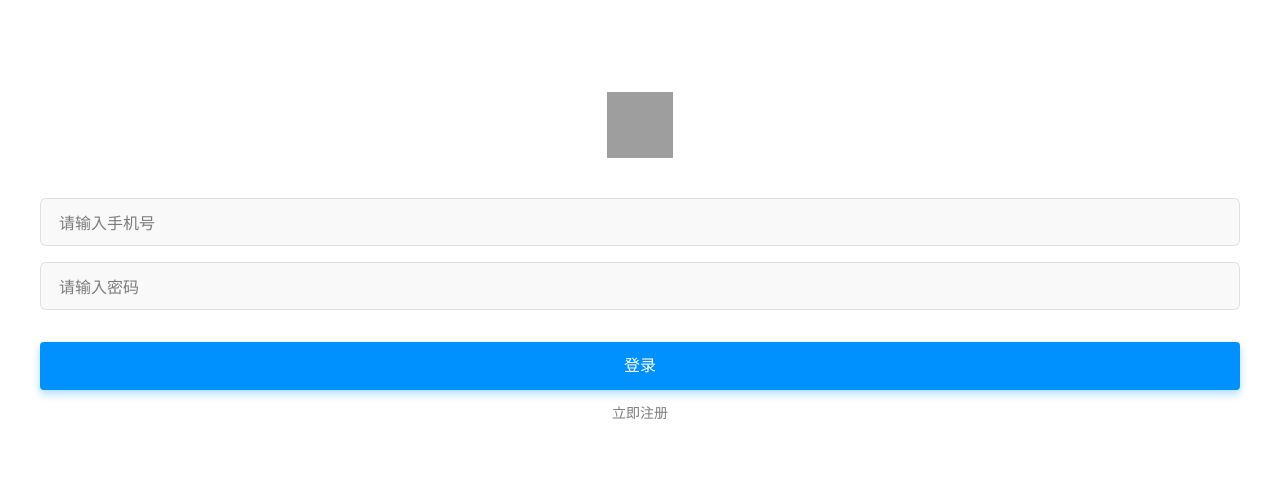
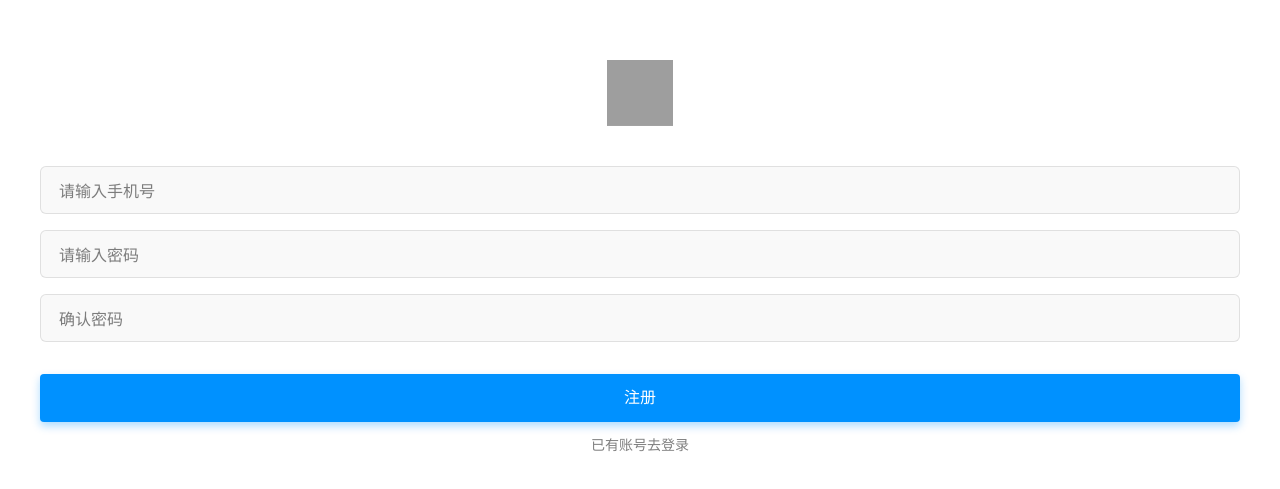
Before and after one commit to Zidoing/jingdong, a Vue app: page /#/register in a window 1280 px wide. Before the commit this address led to /#/login. Shown: the part 143-632 px from the top of the page. Built offline with nearby package versions, Linux system fonts and the light colour scheme; grey boxes are pictures that could not be loaded.

Commit message:
- finish toast功能

```diff
--- a/package.json
+++ b/package.json
@@ -8,6 +8,7 @@
     "lint": "vue-cli-service lint"
   },
   "dependencies": {
+    "axios": "^0.21.1",
     "core-js": "^3.6.5",
     "normalize.css": "^8.0.1",
     "vue": "^3.0.0",
--- /dev/null
+++ b/src/components/Toast.vue
@@ -0,0 +1,25 @@
+<template>
+  <div class="toast">{{ message }}</div>
+</template>
+
+<script>
+export default {
+  name: 'Toast',
+  props: ['message'],
+  setup (props) {
+  }
+}
+</script>
+
+<style scoped lang="scss">
+.toast {
+  position: fixed;
+  left: 50%;
+  top: 50%;
+  transform: translate(-50%, -50%);
+  background: rgba(0, 0, 0, .35);
+  padding: .1rem;
+  border-radius: .05rem;
+  color: #fff;
+}
+</style>
--- a/src/router/index.js
+++ b/src/router/index.js
@@ -1,6 +1,7 @@
 import { createRouter, createWebHashHistory } from 'vue-router'
 import Home from '@/views/home/Home'
 import Login from '@/views/login/Login'
+import Register from '@/views/register/Register'
 
 const routes = [
   {
@@ -11,6 +12,18 @@
     path: '/login',
     name: 'Login',
     component: Login,
+    beforeEnter (to, form, next) {
+      const isLogin = localStorage.isLogin
+      if (isLogin) {
+        next({ name: 'Home' })
+      } else {
+        next()
+      }
+    }
+  }, {
+    path: '/register',
+    name: 'Register',
+    component: Register,
     beforeEnter (to, form, next) {
       const isLogin = localStorage.isLogin
       if (isLogin) {
@@ -37,10 +50,10 @@
 router.beforeEach((to, from, next) => {
   const isLogin = localStorage.isLogin
 
-  if (isLogin || to.name === 'Login') {
+  if (!isLogin && (to.name !== 'Login' && to.name !== 'Register')) {
+    next({ name: 'Login' })
+  } else {
     next()
-  } else {
-    next({ name: 'Login' })
   }
 })
 export default router
--- /dev/null
+++ b/src/utils/request.js
@@ -0,0 +1,16 @@
+import axios from 'axios'
+
+export const post = (url, data = {}) => {
+  return new Promise((resolve, reject) => {
+    axios.post(url, data, {
+      baseURL: 'https://www.fastmock.site/mock/ae8e9031947a302fed5f92425995aa19/jd',
+      headers: {
+        'Content-Type': 'application/json'
+      }
+    }).then(response => {
+      resolve(response.data)
+    }, err => {
+      reject(err)
+    })
+  })
+}
--- a/src/views/login/Login.vue
+++ b/src/views/login/Login.vue
@@ -2,31 +2,76 @@
   <div class="wrapper">
     <img src="http://www.dell-lee.com/imgs/vue3/user.png" alt="" class="wrapper__img">
     <div class="wrapper__input">
-      <input type="text" class="wrapper__input__content" placeholder="请输入手机号">
+      <input
+        type="text"
+        class="wrapper__input__content"
+        placeholder="请输入用户名"
+        v-model="data.username"
+      >
     </div>
     <div class="wrapper__input">
-      <input type="password" class="wrapper__input__content" placeholder="请输入密码">
+      <input type="password" class="wrapper__input__content" placeholder="请输入密码" v-model="data.password">
     </div>
     <div class="wrapper__login-button" @click="handleLogin">登录</div>
-    <div class="wrapper__login-link">立即注册</div>
+    <div class="wrapper__login-link" @click="handleRegisterClick">立即注册</div>
+    <Toast v-if="data.showToast" :message="data.toastMessage"/>
   </div>
 </template>
 
 <script>
 import { useRouter } from 'vue-router'
+import axios from 'axios'
+import { reactive } from 'vue'
+import { post } from '@/utils/request'
+import Toast from '@/components/Toast'
+
+axios.defaults.headers.post['Content-Type'] = 'application/json'
 
 export default {
   name: 'Login',
+  components: { Toast },
   setup () {
     const router = useRouter()
-
-    const handleLogin = () => {
-      localStorage.isLogin = true
-      router.push({ name: 'Home' })
+    const data = reactive({
+      username: '',
+      password: '',
+      showToast: true,
+      toastMessage: ''
+    })
+    const handleLogin = async () => {
+      const result = await post('/api/user/login', {
+        username: data.username,
+        password: data.password
+      })
+      console.log(result)
+      if (result?.errno !== 0) {
+        data.showToast = false
+        // localStorage.isLogin = true
+        // router.push({ name: 'Home' })
+      } else {
+        data.showToast = true
+        data.toastMessage = '登录失败'
+        setTimeout(() => {
+          data.showToast = false
+          data.toastMessage = ''
+        }, 2000)
+      }
+      //   .then(res => {
+      //   alert('成功')
+      //   localStorage.isLogin = true
+      //   router.push({ name: 'Home' })
+      // }).catch(() => {
+      //   alert('失败')
+      // })
     }
 
+    const handleRegisterClick = () => {
+      router.push({ name: 'Register' })
+    }
     return {
-      handleLogin
+      handleLogin,
+      handleRegisterClick,
+      data
     }
   }
 }
--- /dev/null
+++ b/src/views/register/Register.vue
@@ -0,0 +1,101 @@
+<template>
+  <div class="wrapper">
+    <img src="http://www.dell-lee.com/imgs/vue3/user.png" alt="" class="wrapper__img">
+    <div class="wrapper__input">
+      <input type="text" class="wrapper__input__content" placeholder="请输入手机号">
+    </div>
+    <div class="wrapper__input">
+      <input
+        type="password"
+        class="wrapper__input__content"
+        placeholder="请输入密码">
+    </div>
+    <div class="wrapper__input">
+      <input
+        type="password"
+        class="wrapper__input__content"
+        placeholder="确认密码">
+    </div>
+    <div class="wrapper__register-button" @click="handleRegister">注册</div>
+    <div class="wrapper__register-link" @click="handleLoginClick">已有账号去登录</div>
+  </div>
+</template>
+
+<script>
+import { useRouter } from 'vue-router'
+
+export default {
+  name: 'Register',
+  setup () {
+    const router = useRouter()
+    const handleRegister = () => {
+    }
+
+    const handleLoginClick = () => {
+      router.push({ name: 'Login' })
+    }
+    return {
+      handleRegister,
+      handleLoginClick
+    }
+  }
+}
+</script>
+
+<style lang="scss" scoped>
+.wrapper {
+  position: absolute;
+  top: 50%;
+  left: 0;
+  right: 0;
+  transform: translateY(-50%);
+
+  &__register-link {
+    font-size: .14rem;
+    color: rgba(0, 0, 0, .5);
+    text-align: center;
+  }
+
+  &__register-button {
+    background: #0091ff;
+    box-shadow: 0 .04rem .08rem 0 rgba(0, 145, 255, .32);
+    border-radius: 4px;
+    color: white;
+    margin: .32rem .4rem .16rem .4rem;
+    text-align: center;
+    line-height: .48rem;
+    font-size: .16rem;
+  }
+
+  &__img {
+    display: block;
+    width: .66rem;
+    height: .66rem;
+    margin: 0 auto .4rem auto;
+  }
+
+  &__input {
+    margin: 0 .4rem .16rem .4rem;
+    height: .48rem;
+    background: #f9f9f9;
+    border: 1px solid rgba(0, 0, 0, .1);
+    border-radius: 6px;
+    box-sizing: border-box;
+    padding: 0 .16rem;
+
+    &__content {
+      width: 100%;
+      border: none;
+      outline: none;
+      line-height: .48rem;
+      background: none;
+      font-size: .16rem;
+
+      &::placeholder {
+        color: rgba(0, 0, 0, .5);
+      }
+    }
+  }
+}
+
+</style>
```
Also changed, not shown: 1 other file (tests, documents, lock files or other folders).
